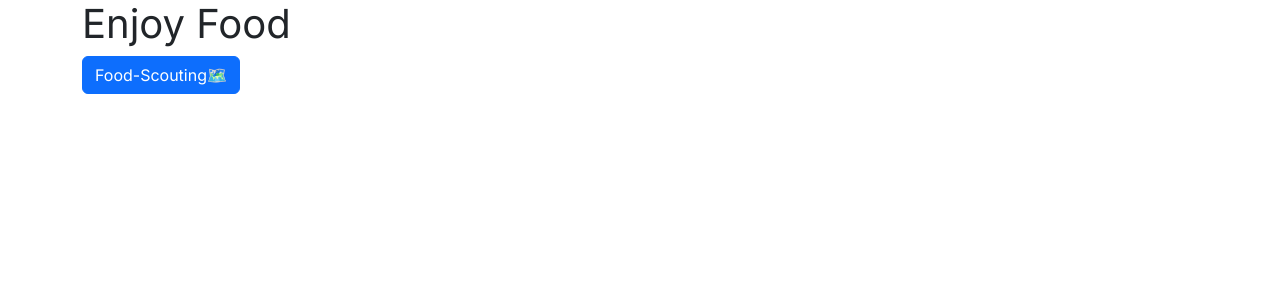
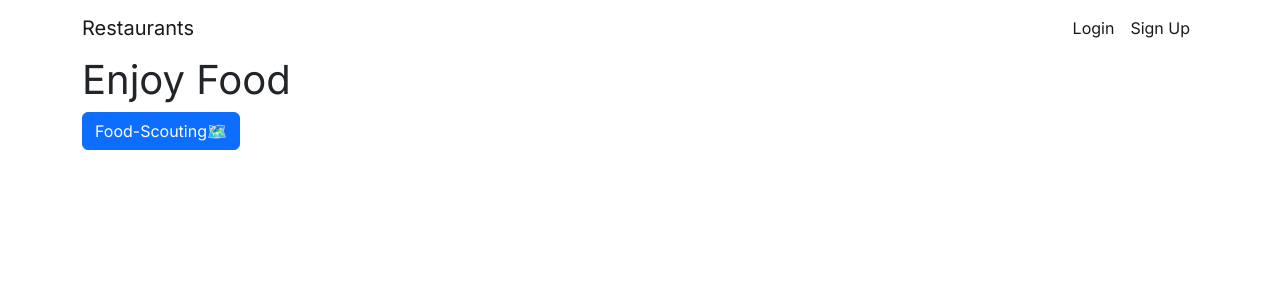
Before and after one commit to junhaoxu1/RestaurantMap, a React (Vite) app: page / in a window 1280 px wide. Shown: the top 300 px of the page. Built offline with nearby package versions, Linux system fonts and the light colour scheme; no server answers.

Commit message:
Added navigation

```diff
--- a/src/App.tsx
+++ b/src/App.tsx
@@ -3,11 +3,13 @@ import './assets/scss/App.scss'
 import { Route, Routes } from 'react-router-dom'
 import HomePage from './pages/HomePage'
 import MapPage from './pages/MapPage'
+import Navigation from './components/Navigation'
 
 const App = () => {
 
 	return (
 		<div id='App'>
+			<Navigation />
 			<Container>
 				<Routes>
 					<Route path="/" element={<HomePage />} />
--- /dev/null
+++ b/src/components/Navigation.tsx
@@ -0,0 +1,30 @@
+import Container from 'react-bootstrap/Container'
+import Navbar from 'react-bootstrap/Navbar'
+import Nav from 'react-bootstrap/Nav'
+import { NavLink, Link } from 'react-router-dom'
+
+const Navigation = () => {
+  return (
+    <Navbar>
+        <Container>
+            <Navbar.Brand as={Link} to ="/">
+                Restaurants
+            </Navbar.Brand>
+
+            <Navbar.Toggle aria-controls="basic-navbar-nav" />
+            <Navbar.Collapse id="basic-navbar-nav">
+                <Nav className="ms-auto">
+                    <Nav.Link as={NavLink} end to="/">
+                        Login
+                    </Nav.Link>
+                    <Nav.Link as={NavLink} end to="/">
+                        Sign Up
+                    </Nav.Link>
+                </Nav>
+            </Navbar.Collapse>
+        </Container>
+    </Navbar>
+  )
+}
+
+export default Navigation
```
